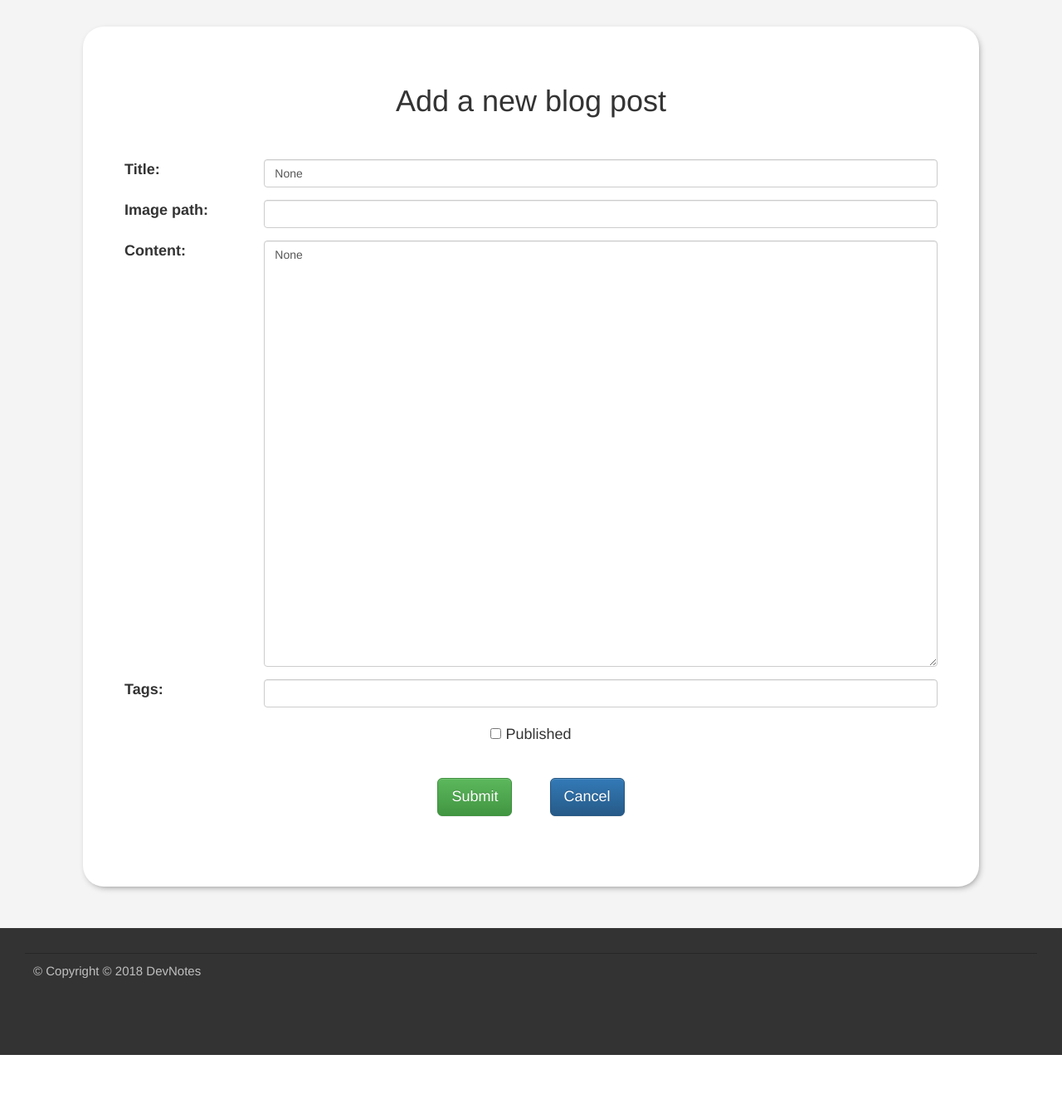
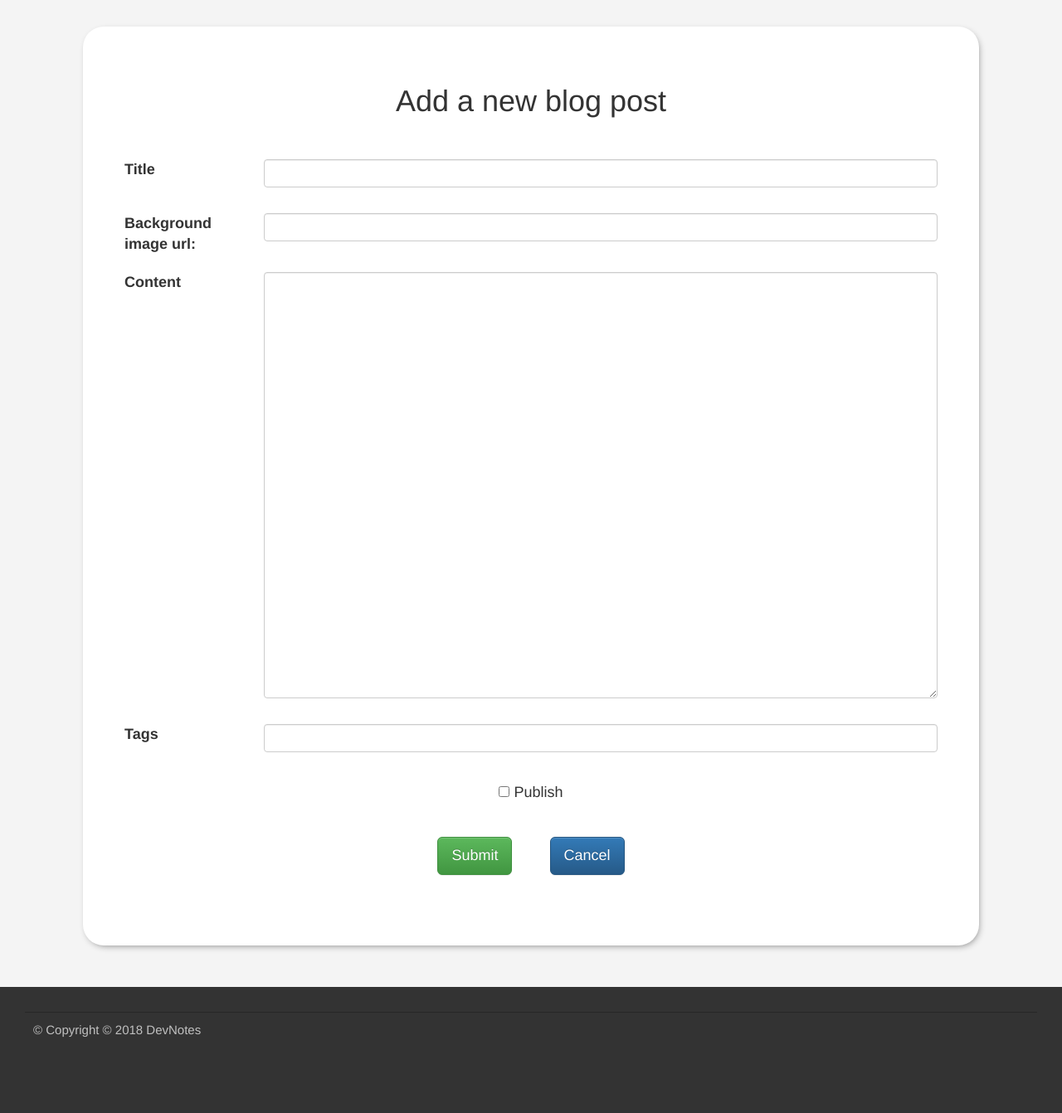
Before and after one commit to HelenShy/Flask_BlogSite, a Flask app: page /blog/add in a window 1280 px wide. Shown: the part 140-1482 px from the top of the page at 83% size. Before the commit the page ends 1412 px from the top, so only its background shows below. Run offline with Flask 2, Linux system fonts and the light colour scheme; a user stored in the database is signed in; parts of the project's set-up code (start-up, migrations or seed data) failed here and were passed over; some libraries are stand-ins or nearby versions.

Commit message:
Edited blog edit form. Added pagination gor tags

```diff
--- a/my_blog/blueprints/blog/forms.py
+++ b/my_blog/blueprints/blog/forms.py
@@ -5,11 +5,10 @@ from wtforms.validators import DataRequired
 
 
 class BlogPostForm(FlaskForm):
-    title = StringField("BlogPost title", validators=[DataRequired()])
+    title = StringField("Title", validators=[DataRequired()])
     published = BooleanField("Publish", default="")
-    imagePath = StringField(label='Background image url:',
-                            validators=[DataRequired()], default="")
-    content = TextAreaField("Post content", validators=[DataRequired()])
+    imagePath = StringField(label='Background image url:')
+    content = TextAreaField("Content", validators=[DataRequired()])
     tags = StringField("Tags", default="")
 
 
--- a/my_blog/blueprints/blog/templates/edit_form.html
+++ b/my_blog/blueprints/blog/templates/edit_form.html
@@ -7,33 +7,45 @@
     <form action="" method="post">
       {{ form.hidden_tag() }}
       <h1>{{form_title}}</h1>
-      <div class="form-group row">
-         <label class="col-sm-2 col-form-label">Title:</label>
+
+      <div class="form-group row {% if form.title.errors %} has-error {% endif %}">
+         <div class="col-sm-2 col-form-label">{{form.title.label() | safe}}</div>
          <div class="col-sm-10">
-           <input type="text" name="title" class="form-control form-control-lg form-control-plaintext" value="{{ form.title.data| safe}}">
+           {{ form.title(placeholder="", class="form-control", maxlength=128) | safe}}
          </div>
+         <p class="col-sm-7 help-block">
+           {{ form.title.errors[0] | safe}}
        </div>
-      <div class="form-group row">
-         <label class="col-sm-2 col-form-label">Image path:</label>
+
+      <div class="form-group row {% if form.imagePath.errors %} has-error {% endif %}">
+         <div class="col-sm-2 col-form-label">{{form.imagePath.label() | safe}}</div>
          <div class="col-sm-10">
-           <input type="text" name="imagePath" class="form-control form-control-lg form-control-plaintext" value="{{ form.imagePath.data | safe}}">
+           {{ form.imagePath(placeholder="", class="form-control", maxlength=128) | safe}}
          </div>
+         <p class="col-sm-7 help-block">
+           {{ form.imagePath.errors[0] | safe}}
        </div>
-      <div class="form-group row">
-        <label class="col-sm-2 col-form-label">Content:</label>
-        <div class="col-sm-10" >
-          <textarea class="form-control" name="content" rows="25" >{{ form.content.data | safe}}</textarea>
+
+      <div class="form-group row {% if form.content.errors %} has-error {% endif %}">
+         <div class="col-sm-2 col-form-label">{{form.content.label() | safe}}</div>
+         <div class="col-sm-10">
+           {{ form.content(placeholder="", class="form-control", rows='25', maxlength=516) | safe}}
          </div>
+         <p class="col-sm-7 help-block">
+           {{ form.content.errors[0] | safe}}
        </div>
-      <div class="form-group row">
-       <label class="col-sm-2 col-form-label">Tags:</label>
+
+      <div class="form-group row {% if form.tags.errors %} has-error {% endif %}">
+         <div class="col-sm-2 col-form-label">{{form.tags.label() | safe}}</div>
          <div class="col-sm-10">
-         <input type="text" name="tags" class="form-control form-control-lg form-control-plaintext" value="{{ form.tags.data| safe}}">
+           {{ form.tags(placeholder="", class="form-control", maxlength=128) | safe}}
          </div>
+         <p class="col-sm-7 help-block">
+           {{ form.tags.errors[0] | safe}}
        </div>
 
       <div class="form-group edit_post-panel">
-        <div class="col-form-label"> {{ form.published | safe}} Published </div>
+        <div class="col-form-label"> {{ form.published | safe}} Publish </div>
       </div>
 
       <div class="form-group row edit_post-panel">
--- a/my_blog/blueprints/blog/views.py
+++ b/my_blog/blueprints/blog/views.py
@@ -8,7 +8,6 @@ from .models import BlogPost, Tag, Comment
 from my_blog.app import db
 from .forms import BlogPostForm, CommentForm
 from my_blog.blueprints.social_profile.models import UserProfile
-from my_blog.blueprints.main.models import quote_list
 
 
 blog = Blueprint('blog', __name__, template_folder='templates')
@@ -126,10 +125,3 @@ def delete(post_id):
     else:
         flash("Please confirm deleting the post.")
     return redirect(url_for('main.index'))
-
-
-@blog.route('/tag/<name>')
-def tag(name):
-    tag = Tag.query.filter_by(name=name).first()
-    quote = quote_list.random_quote()
-    return render_template('tag.html', tag=tag, tags=Tag.all(), quote=quote)
--- a/my_blog/blueprints/main/templates/blog.html
+++ b/my_blog/blueprints/main/templates/blog.html
@@ -15,5 +15,5 @@ No posts yet.
 
 
 <nav class="Page_navigation" aria-label="Page navigation">
-{{ pagination(blogposts) }}
+  {{ pagination(blogposts, tag) }}
 </nav>
--- a/my_blog/blueprints/main/templates/blogpost-intro.html
+++ b/my_blog/blueprints/main/templates/blogpost-intro.html
@@ -5,7 +5,9 @@
 
   <div class="card-block blogpost-intro__content">
     <h4 class="card-title"><a class="blogpost-intro__title" href="{{url_for('blog.read', post_url=blogpost.url)}}">{{blogpost.title}}</a></h4>
-    <img class="card-img-top blogpost-intro__picture" src="{{url_for('static', filename=blogpost.imagePath)}}" alt="Blogpost background image">
+    {% if blogpost.imagePath %}
+      <img class="card-img-top blogpost-intro__picture" src="{{url_for('static', filename=blogpost.imagePath)}}" alt="Blogpost background image">
+    {% endif %}
     <div class="blogpost-intro__text">
       <p class="card-text">{{blogpost.intro_content()}}</p>
     </div>
--- a/my_blog/templates/base.html
+++ b/my_blog/templates/base.html
@@ -96,7 +96,7 @@
                 <h2>TAGS</h2>
                 {% if tags %}
                   {% for tag in tags %}
-                    <div class="tag"><a href="{{url_for('blog.tag', name=tag.name)}}">{{tag}}</a></div>
+                    <div class="tag"><a href="{{url_for('main.tag', name=tag.name)}}">{{tag}}</a></div>
                   {% endfor %}
                 {% endif %}
               </div>
```
Also changed, not shown: my_blog/blueprints/blog/models.py (+5 -3 lines), my_blog/blueprints/blog/templates/tag.html (+5 -7 lines), my_blog/blueprints/main/views.py (+19 -3 lines), my_blog/templates/pagination_macros.html (+13 -4 lines), my_blog/tests/blog/test_views.py (+0 -7 lines), my_blog/tests/main/test_views.py (+8 -0 lines), my_blog.db, 2 other files. Lines whose indentation alone changed are shown as unchanged.
